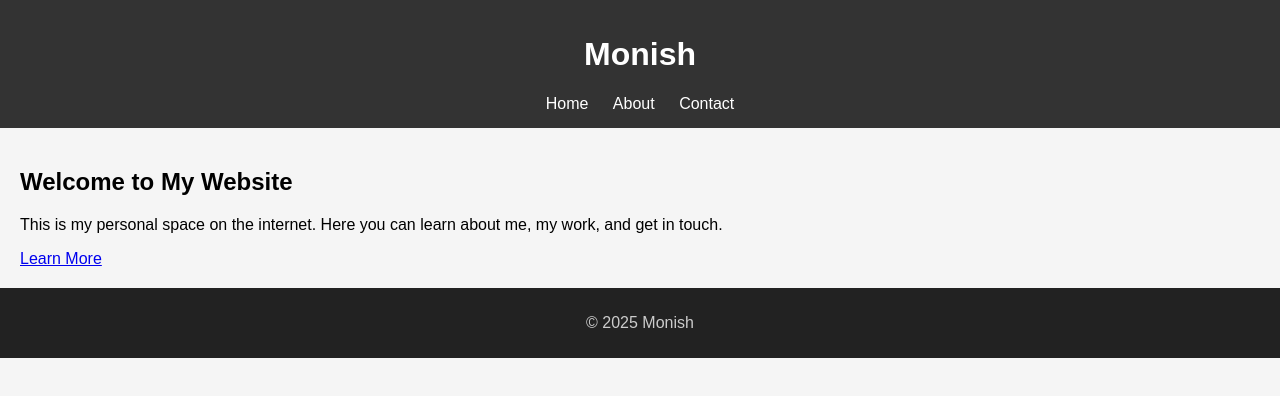
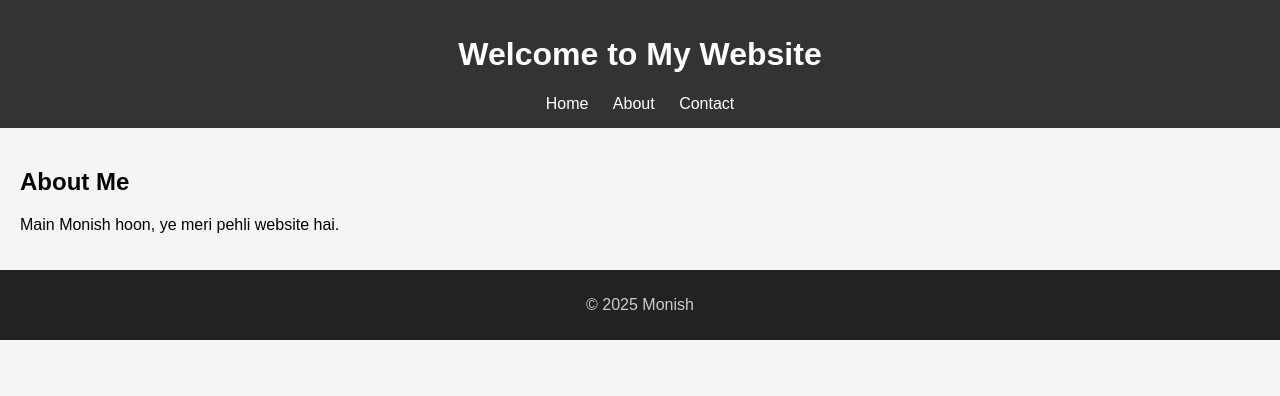
Before and after one commit to monish-portfolio/monish, a plain HTML site: page index.html in a window 1280 px wide. Drawn offline with Linux system fonts and the light colour scheme; files that its build step writes are made by us from their sources.

Commit message:
Update index.html

```diff
--- a/index.html
+++ b/index.html
@@ -3,27 +3,22 @@
 <head>
   <meta charset="UTF-8">
   <meta name="viewport" content="width=device-width, initial-scale=1.0">
-  <title>Monish - Home</title>
-  <link rel="stylesheet" href="css/style.css">
+  <title>Mera Pehla Website</title>
+  <link rel="stylesheet" href="style.css">
 </head>
 <body>
   <header>
-  <div class="container">
-    <h1>Monish</h1>
+    <h1>Welcome to My Website</h1>
     <nav>
-      <a href="index.html">Home</a>
-      <a href="about.html">About</a>
-      <a href="contact.html">Contact</a>
+      <a href="#">Home</a>
+      <a href="#">About</a>
+      <a href="#">Contact</a>
     </nav>
-  </div>
   </header>
 
-<section class="hero">
-  <div class="container">
-    <h2>Welcome to My Website</h2>
-    <p>This is my personal space on the internet. Here you can learn about me, my work, and get in touch.</p>
-    <a href="about.html" class="btn">Learn More</a>
-  </div>
+  <section>
+    <h2>About Me</h2>
+    <p>Main Monish hoon, ye meri pehli website hai.</p>
   </section>
 
   <footer>
```
Lines whose indentation alone changed are shown as unchanged.
